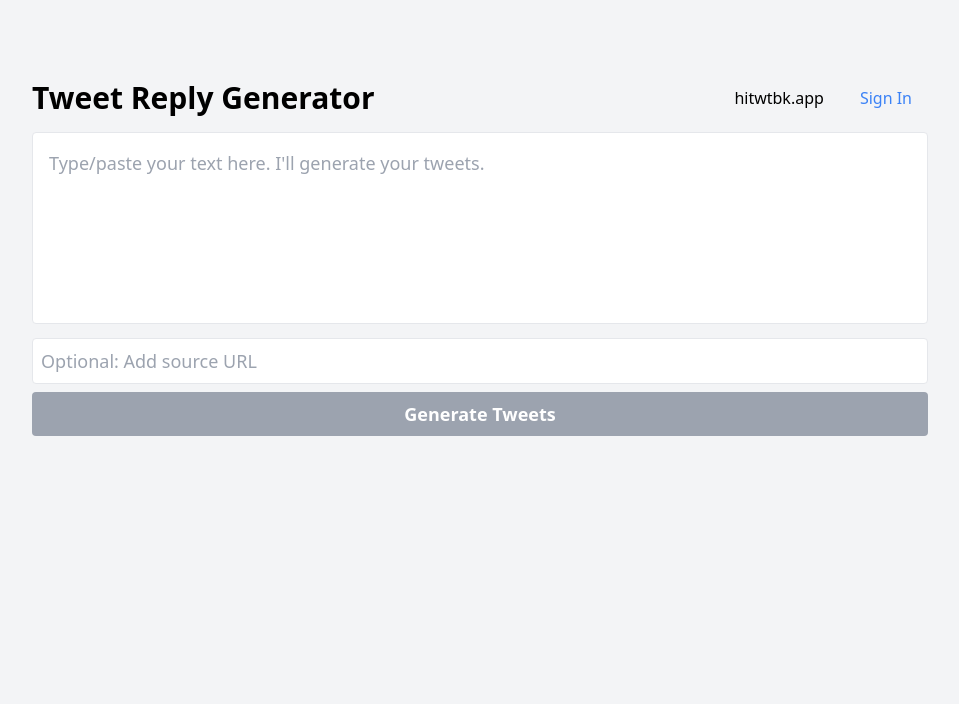
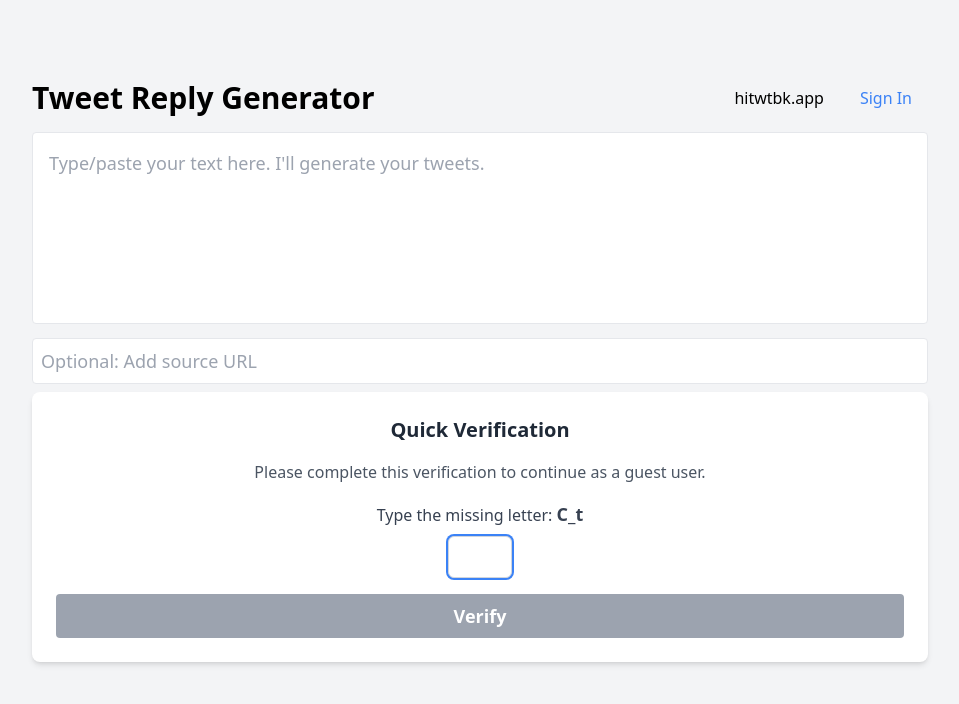
Before and after one commit to thegreatbey/remixer, a React (Vite) app: page / in a window 1280 px wide. Shown: the top 704 px of the page, without its empty margins (160-1119 px from the left). Built offline with nearby package versions, Linux system fonts and the light colour scheme; no server answers; the database is empty.

Commit message:
captcha implementation

```diff
--- a/src/App.tsx
+++ b/src/App.tsx
@@ -7,6 +7,7 @@ import { Auth } from '@supabase/auth-ui-react'
 import { ThemeSupa } from '@supabase/auth-ui-shared'
 import { Tweet } from './types/types'
 import TrendingHashtags from './components/TrendingHashtags'
+import WordCaptcha from './components/WordCaptcha'
 //import type { Json } from './types/supabase'
 
 // Add interface for tweet metrics
@@ -34,6 +35,8 @@ const App = () => {
   });
   // Track session tweets separately without affecting database operations
   const [sessionTweetIds, setSessionTweetIds] = useState<string[]>([]);
+  // Add a new state variable to track if CAPTCHA is completed
+  const [captchaCompleted, setCaptchaCompleted] = useState<boolean>(false);
 
   useEffect(() => {
     console.log('useEffect triggered');
@@ -864,6 +867,8 @@ const App = () => {
         )}
 
         {tweets.length === 0 ? (
+          /* Conditionally show CAPTCHA or Generate Button based on user auth status and CAPTCHA completion */
+          user || captchaCompleted ? (
             <button
               onClick={handleRemix}
               disabled={isLoading || !inputText.trim()}
@@ -877,6 +882,9 @@ const App = () => {
                 'Generate Tweets'
               )}
             </button>
+          ) : (
+            <WordCaptcha onSuccess={() => setCaptchaCompleted(true)} />
+          )
         ) : (
           <div className="grid grid-cols-2 gap-4">
             <button
--- /dev/null
+++ b/src/components/WordCaptcha.tsx
@@ -0,0 +1,112 @@
+import React, { useState, useEffect } from 'react';
+
+interface WordCaptchaProps {
+  onSuccess: () => void;
+}
+
+// Dictionary of words with one letter missing
+type CaptchaWord = {
+  display: string;  // Word with missing letter replaced by underscore
+  answer: string;   // The missing letter
+  complete: string; // The complete word (for screen readers)
+};
+
+const WordCaptcha: React.FC<WordCaptchaProps> = ({ onSuccess }) => {
+  const [userInput, setUserInput] = useState<string>('');
+  const [currentChallenge, setCurrentChallenge] = useState<CaptchaWord | null>(null);
+  const [error, setError] = useState<string | null>(null);
+  const [isSubmitting, setIsSubmitting] = useState<boolean>(false);
+
+  // List of words with one letter missing
+  const captchaWords: CaptchaWord[] = [
+    { display: 'C_t', answer: 'a', complete: 'Cat' },
+    { display: 'Do_', answer: 'g', complete: 'Dog' },
+    { display: 'Hou_e', answer: 's', complete: 'House' },
+    { display: '_ree', answer: 'T', complete: 'Tree' },
+    { display: 'Boo_', answer: 'k', complete: 'Book' },
+    { display: 'Flo_er', answer: 'w', complete: 'Flower' },
+    { display: '_un', answer: 'S', complete: 'Sun' },
+    { display: 'Mou_e', answer: 's', complete: 'Mouse' },
+    { display: 'Rai_', answer: 'n', complete: 'Rain' },
+    { display: 'Clo_d', answer: 'u', complete: 'Cloud' }
+  ];
+
+  // Generate a random challenge
+  const generateChallenge = () => {
+    const randomIndex = Math.floor(Math.random() * captchaWords.length);
+    setCurrentChallenge(captchaWords[randomIndex]);
+    setUserInput('');
+    setError(null);
+  };
+
+  // Initialize with a random challenge
+  useEffect(() => {
+    generateChallenge();
+  }, []);
+
+  const handleSubmit = (e: React.FormEvent) => {
+    e.preventDefault();
+    setIsSubmitting(true);
+
+    // Normalize both inputs for case-insensitive comparison
+    const normalizedInput = userInput.trim().toLowerCase();
+    const normalizedAnswer = currentChallenge?.answer.toLowerCase();
+
+    if (normalizedInput === normalizedAnswer) {
+      onSuccess();
+    } else {
+      setError('Incorrect answer. Please try again.');
+      generateChallenge();
+    }
+
+    setIsSubmitting(false);
+  };
+
+  return (
+    <div className="w-full bg-white p-6 rounded-lg shadow-md">
+      <h2 className="text-xl font-semibold mb-4 text-center text-gray-800">Quick Verification</h2>
+      <p className="mb-4 text-center text-gray-600">
+        Please complete this verification to continue as a guest user.
+      </p>
+
+      {currentChallenge && (
+        <form onSubmit={handleSubmit} className="space-y-4">
+          <div className="text-center">
+            <label htmlFor="captcha-input" className="block mb-2 text-gray-700">
+              Type the missing letter: <span className="font-bold text-lg">{currentChallenge.display}</span>
+              <span className="sr-only">The complete word is {currentChallenge.complete}</span>
+            </label>
+            <input
+              id="captcha-input"
+              type="text"
+              value={userInput}
+              onChange={(e) => setUserInput(e.target.value)}
+              maxLength={1}
+              className="px-4 py-2 border border-gray-300 rounded-md focus:outline-none focus:ring-2 focus:ring-blue-500 text-center w-16"
+              aria-label={`Enter the missing letter for ${currentChallenge.complete}`}
+              autoFocus
+            />
+          </div>
+
+          {error && (
+            <div className="text-red-500 text-sm text-center" role="alert">
+              {error}
+            </div>
+          )}
+
+          <div className="text-center">
+            <button
+              type="submit"
+              disabled={isSubmitting || !userInput.trim()}
+              className="w-full px-4 py-2 bg-blue-500 text-white rounded hover:bg-blue-600 disabled:bg-gray-400 disabled:cursor-not-allowed font-semibold text-lg"
+            >
+              Verify
+            </button>
+          </div>
+        </form>
+      )}
+    </div>
+  );
+};
+
+export default WordCaptcha;
```
Also changed, not shown: 1 other file (tests, documents, lock files or other folders). Lines whose indentation alone changed are shown as unchanged.
